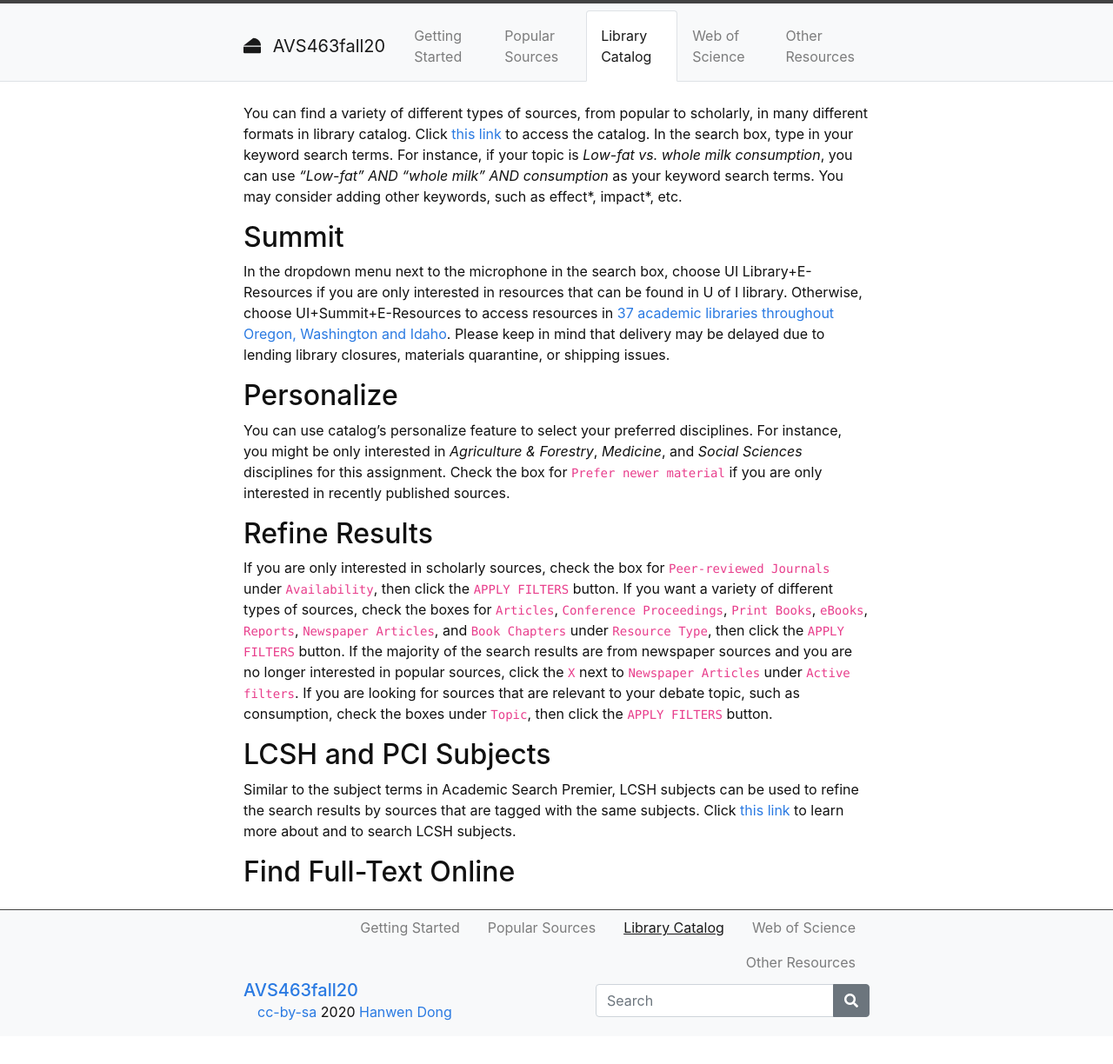
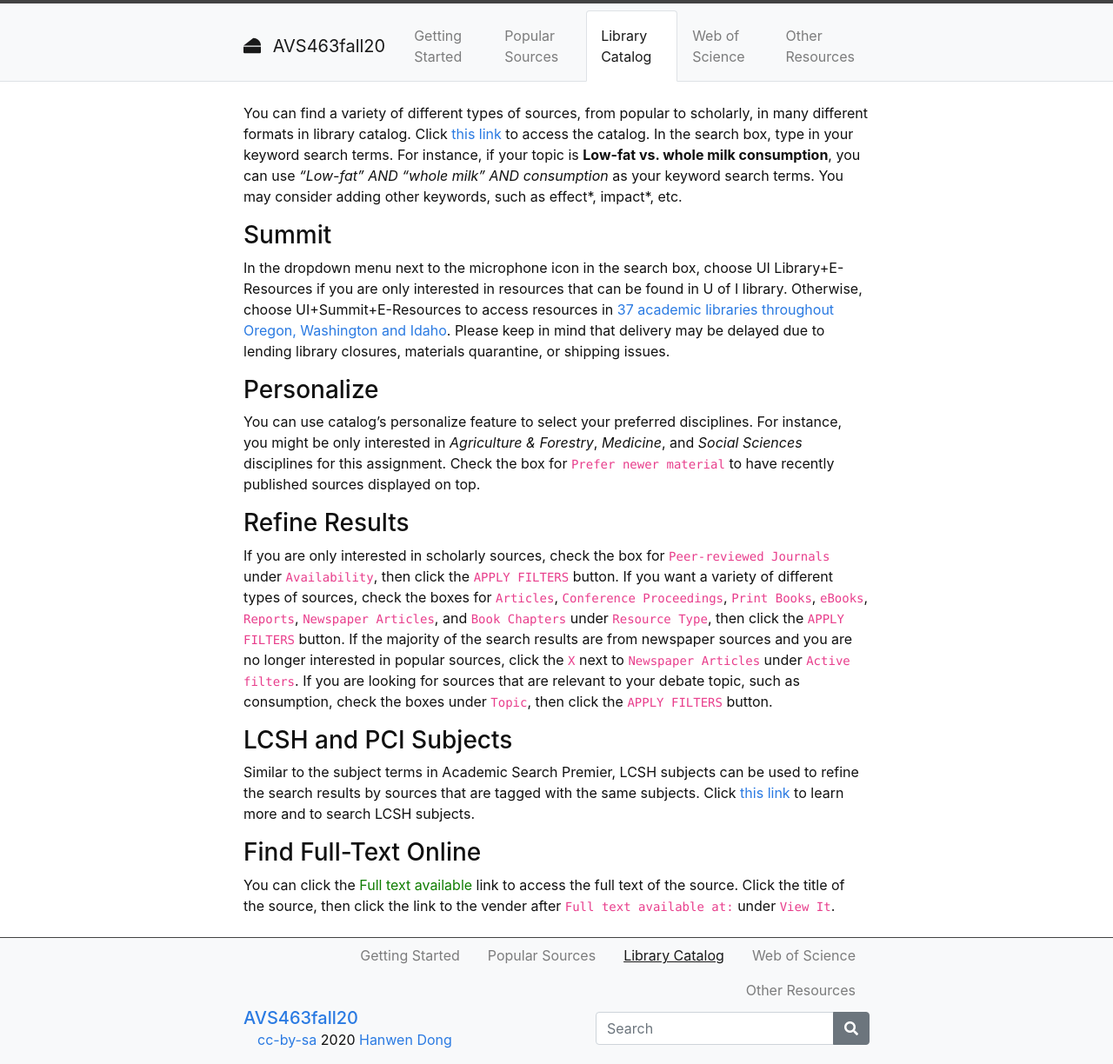
Before and after one commit to hanwendong1/AVS463-f20, a Jekyll site: the page built from content/3-Library-Catalog.md, in a window 1280 px wide. Shown: the whole page at 87% size. Built offline with Jekyll 4.4.1, drawn with Linux system fonts in a browser that asks for light colours; before the commit the page ends 1192 px from its top, so only the background shows below that.

Commit message:
Update 3-Library-Catalog.md

```diff
--- a/content/3-Library-Catalog.md
+++ b/content/3-Library-Catalog.md
@@ -3,24 +3,26 @@ title: Library Catalog
 nav: true
 ---
 
-You can find a variety of different types of sources, from popular to scholarly, in many different formats in library catalog. Click [this link](https://www.lib.uidaho.edu/) to access the catalog. In the search box, type in your keyword search terms. For instance, if your topic is *Low-fat vs. whole milk consumption*, you can use *"Low-fat" AND "whole milk" AND consumption* as your keyword search terms. You may consider adding other keywords, such as effect\*, impact\*, etc.
+You can find a variety of different types of sources, from popular to scholarly, in many different formats in library catalog. Click [this link](https://www.lib.uidaho.edu/) to access the catalog. In the search box, type in your keyword search terms. For instance, if your topic is **Low-fat vs. whole milk consumption**, you can use *"Low-fat" AND "whole milk" AND consumption* as your keyword search terms. You may consider adding other keywords, such as effect\*, impact\*, etc.
 
-## Summit
+### Summit
 
-In the dropdown menu next to the microphone in the search box, choose UI Library+E-Resources if you are only interested in resources that can be found in U of I library. Otherwise, choose UI+Summit+E-Resources to access resources in [37 academic libraries throughout Oregon, Washington and Idaho](https://www.lib.uidaho.edu/services/ill/summit.html). Please keep in mind that delivery may be delayed due to lending library closures, materials quarantine, or shipping issues.
+In the dropdown menu next to the microphone icon in the search box, choose UI Library+E-Resources if you are only interested in resources that can be found in U of I library. Otherwise, choose UI+Summit+E-Resources to access resources in [37 academic libraries throughout Oregon, Washington and Idaho](https://www.lib.uidaho.edu/services/ill/summit.html). Please keep in mind that delivery may be delayed due to lending library closures, materials quarantine, or shipping issues.
 
-## Personalize
+### Personalize
 
-You can use catalog’s personalize feature to select your preferred disciplines. For instance, you might be only interested in *Agriculture & Forestry*, *Medicine*, and *Social Sciences* disciplines for this assignment. Check the box for `Prefer newer material` if you are only interested in recently published sources.
+You can use catalog’s personalize feature to select your preferred disciplines. For instance, you might be only interested in *Agriculture & Forestry*, *Medicine*, and *Social Sciences* disciplines for this assignment. Check the box for `Prefer newer material` to have recently published sources displayed on top.
 
-## Refine Results
+### Refine Results
 
 If you are only interested in scholarly sources, check the box for `Peer-reviewed Journals` under `Availability`, then click the `APPLY FILTERS` button.
 If you want a variety of different types of sources, check the boxes for `Articles`, `Conference Proceedings`, `Print Books`, `eBooks`, `Reports`, `Newspaper Articles`, and `Book Chapters` under `Resource Type`, then click the `APPLY FILTERS` button. If the majority of the search results are from newspaper sources and you are no longer interested in popular sources, click the `X` next to `Newspaper Articles` under `Active filters`.
 If you are looking for sources that are relevant to your debate topic, such as consumption, check the boxes under `Topic`, then click the `APPLY FILTERS` button.
 
-## LCSH and PCI Subjects
+### LCSH and PCI Subjects
 
-Similar to the subject terms in Academic Search Premier, LCSH subjects can be used to refine the search results by sources that are tagged with the same subjects. Click [this link](https://id.loc.gov/authorities/subjects.html) to learn more about and to search LCSH subjects.
+Similar to the subject terms in Academic Search Premier, LCSH subjects can be used to refine the search results by sources that are tagged with the same subjects. Click [this link](https://id.loc.gov/authorities/subjects.html) to learn more and to search LCSH subjects.
 
-## Find Full-Text Online
+### Find Full-Text Online
+
+You can click the <span style="color:#0F7D00;">Full text available</span> link to access the full text of the source. Click the title of the source, then click the link to the vender after `Full text available at:` under `View It`.
```
